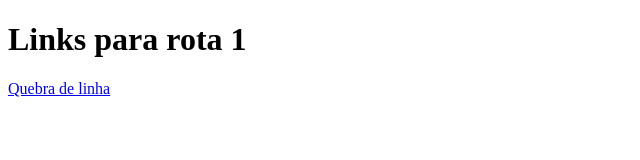
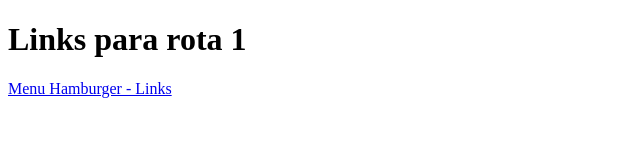
Before and after one commit to margaretekl/QUANT-UX-, a plain HTML site: page index.html in a window 1280 px wide. Shown: the full height of the page, 0-640 px from the left. Drawn offline with Linux system fonts and the light colour scheme.

Commit message:
Add files via upload

```diff
--- a/index.html
+++ b/index.html
@@ -8,7 +8,7 @@
 </head>
 <body>
     <h1>Links para rota 1</h1>
-    <a href="HTML/v_menu_hamburger.html">Quebra de linha</a>
+    <a href="HTML/v_menu_hamburger.html">Menu Hamburger - Links</a>
     <br>
     <br>
 
```
